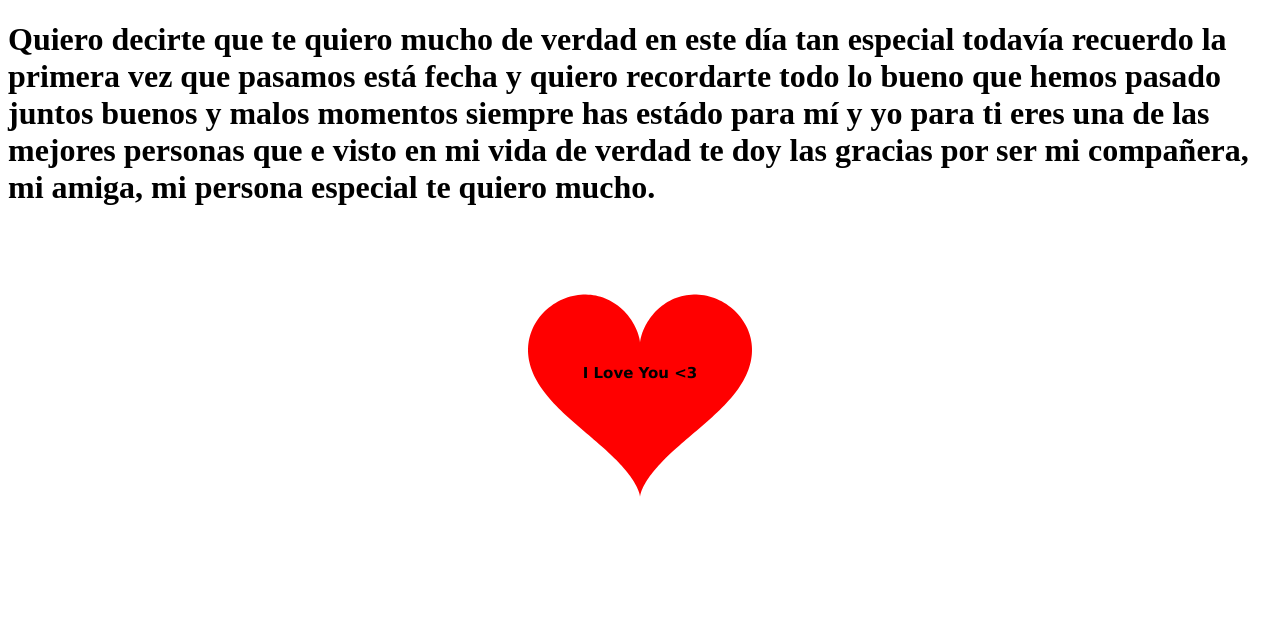
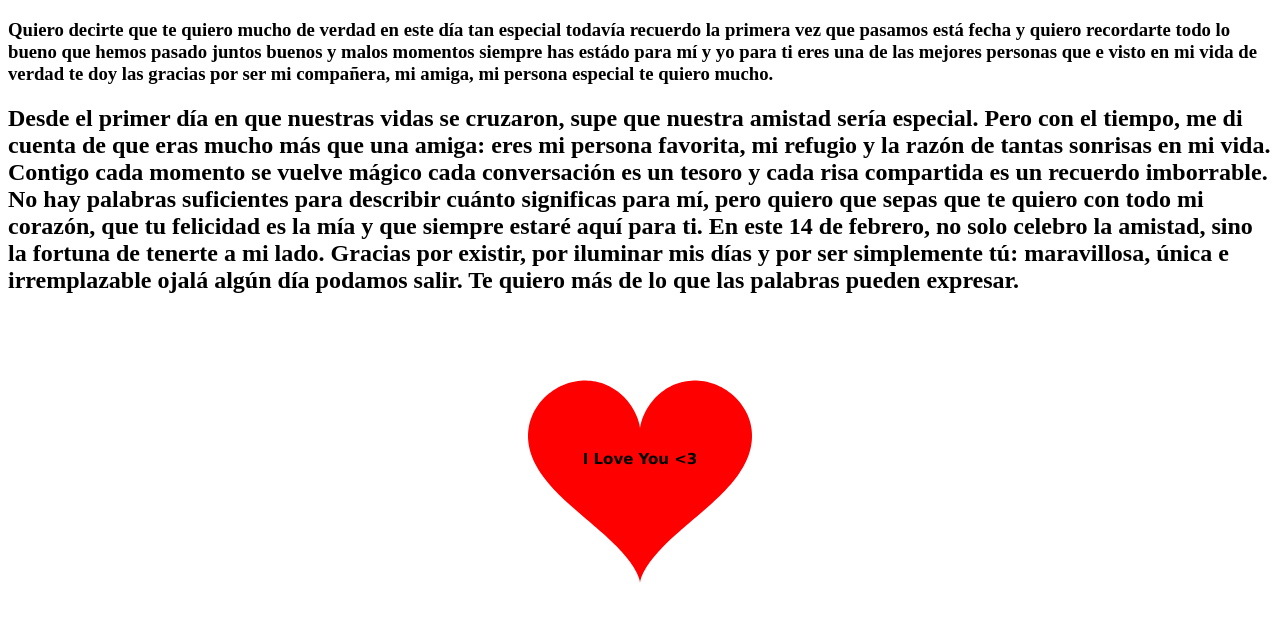
Before and after one commit to LuisSantiago17/Para-ti, a plain HTML site: page python y html.html in a window 1280 px wide. Drawn offline with Linux system fonts and the light colour scheme.

Commit message:
Actualizar python y html.html

```diff
--- a/python y html.html
+++ b/python y html.html
@@ -5,8 +5,19 @@
     <meta charset="UTF-8">
     <meta name="viewport" content="width=device-width, initial-scale=1.0">
     <title>Te quiero mucho Angela</title>
-<h1> Quiero decirte que te quiero mucho de verdad en este día tan especial todavía recuerdo la primera vez que pasamos está fecha y quiero recordarte todo lo bueno que hemos pasado juntos buenos y malos momentos siempre has estádo para mí y yo para ti eres una de las mejores personas que e visto en mi vida de verdad te doy las gracias por ser mi compañera, mi amiga,
-mi persona especial te quiero mucho. </h1>
+<h3> Quiero decirte que te quiero mucho de verdad en este día tan especial todavía recuerdo la primera vez que pasamos está fecha y quiero recordarte todo lo bueno que hemos pasado juntos buenos y malos momentos siempre has estádo para mí y yo para ti eres una de las mejores personas que e visto en mi vida de verdad te doy las gracias por ser mi compañera, mi amiga,
+mi persona especial te quiero mucho. </h3>
+<p>
+<h2>
+Desde el primer día en que nuestras vidas se cruzaron, supe que nuestra amistad sería especial. Pero con el tiempo, me di cuenta de que eras mucho más que una amiga: eres mi persona favorita, mi refugio y la razón de tantas sonrisas en mi vida.
+
+Contigo cada momento se vuelve mágico cada conversación es un tesoro y cada risa compartida es un recuerdo imborrable. No hay palabras suficientes para describir cuánto significas para mí, pero quiero que sepas que te quiero con todo mi corazón, que tu felicidad es la mía y que siempre estaré aquí para ti.
+
+En este 14 de febrero, no solo celebro la amistad, sino la fortuna de tenerte a mi lado. Gracias por existir, por iluminar mis días y por ser simplemente tú: maravillosa, única e irremplazable ojalá algún día podamos salir.
+
+Te quiero más de lo que las palabras pueden expresar.
+</h2>
+
     <style>
         canvas {
             background-color: white;
```
